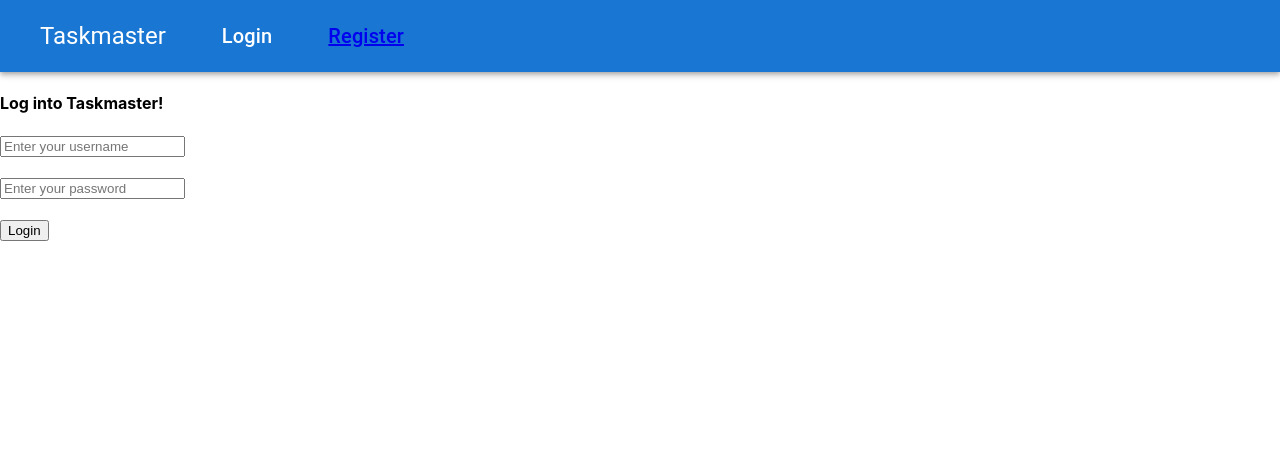
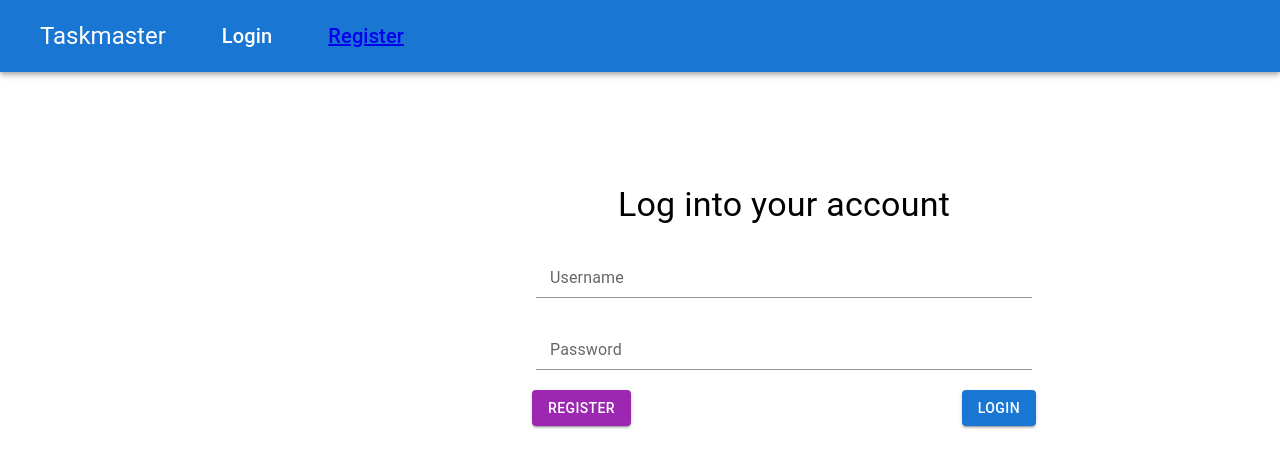
Before and after one commit to 220509-web-dev/taskmaster-ui, a React (Create React App) app: page /login in a window 1280 px wide. Shown: the top 468 px of the page. Built offline with nearby package versions, Linux system fonts and the light colour scheme.

Commit message:
converted Login to use MUI and similar structure as Register

```diff
--- a/src/components/Login.tsx
+++ b/src/components/Login.tsx
@@ -1,4 +1,7 @@
+import { css } from "@emotion/css";
+import { Button, FormControl, Input, InputLabel, Typography } from "@mui/material";
 import { SyntheticEvent, useState } from "react";
+import { Link, useNavigate } from "react-router-dom";
 import { Navigate } from "react-router-dom";
 import { User } from "../models/user";
 import ErrorMessage from "./ErrorMessage";
@@ -8,36 +11,40 @@ interface ILoginProps {
     setCurrentUser: (nextUser: User) => void
 }
 
+type LoginForm = {
+    username: string;
+    password: string;
+}
+
 function Login(props: ILoginProps) {
 
-    // destructuring assignment
-    const [username, setUsername] = useState('');
-    const [password, setPassword] = useState('');
-    const [errorMsg, setErrorMsg] = useState<string>(); // TS provides generics
+    const navigate = useNavigate();
 
-    let updateUsername = (e: SyntheticEvent) => {
-        // YOU CANNOT UPDATE PIECES OF STATE DIRECTLY BECAUSE STATE IS IMMUTABLE! USE THE SETTER PROVIDED BY useState!
-        // username = (e.target as HTMLInputElement).value;
-        setUsername((e.target as HTMLInputElement).value);
-    }
+    const [formData, setFormData] = useState<LoginForm>({
+        username: '',
+        password: ''
+    });
 
-    let updatePassword = (e: SyntheticEvent) => {
-        setPassword((e.target as HTMLInputElement).value);
+    const [errorMsg, setErrorMsg] = useState<string>();
+
+    let handleChange = (e: any) => {
+        const { name, value } = e.target;
+        setFormData({...formData, [name]: value});
     }
 
     let login = async (e: SyntheticEvent) => {
 
-        // Prevent whatever default event logic would run otherwise (we only want our logic to run)
-        e.preventDefault();
+        const { username, password } = formData;
 
         if (!username || !password) {
             setErrorMsg('You must provide a username and a password!');
+            return;
         } else {
             setErrorMsg('');
         }
 
         try {
-            let resp = await fetch('http://taskmasterapi-env.eba-6rxd6zer.us-east-1.elasticbeanstalk.com/taskmaster/auth', {
+            let resp = await fetch(`${process.env.REACT_APP_API_URL}/auth`, {
                 method: 'POST',
                 headers: {
                     'Content-Type': 'application/json'
@@ -57,23 +64,78 @@ function Login(props: ILoginProps) {
     }
 
     return (
+
         props.currentUser ? <Navigate to="/dashboard"/> :
-        <>
-            <h4>Log into Taskmaster!</h4>
-            <div id="login-form">
-                <input type="text" id="login-username" placeholder="Enter your username" onChange={updateUsername}/>
-                <br/><br/>
-                <input type="password" id="login-password" placeholder="Enter your password" onChange={updatePassword}/>
-                <br/><br/>
-                <button id="login-button" onClick={login}>Login</button>
-                <br/><br/>
+
+        <div
+            id="login-component"
+            className={css`
+                justify-content: center;
+                margin-left: 32rem;
+                margin-top: 6rem;
+                padding: 1rem;
+                width: 40%;`}>
+
+            <Typography align="center" variant="h4">Log into your account</Typography>
+
+            <div
+                id="login-form-fields"
+                className={css`padding: .5rem;`}>
+
+                <FormControl margin="normal" fullWidth>
+                    <InputLabel htmlFor="username">Username</InputLabel>
+                    <Input
+                        onChange={handleChange}
+                        id="username"
+                        name="username"
+                        type="text"
+                        placeholder="Enter your username"
+                    />
+                </FormControl>
+
+                <FormControl margin="normal" fullWidth>
+                    <InputLabel htmlFor="password">Password</InputLabel>
+                    <Input
+                        onChange={handleChange}
+                        id="password"
+                        name="password"
+                        type="password"
+                        placeholder="Enter your password"
+                    />
+                </FormControl>
             </div>
-            { errorMsg ?
-                <ErrorMessage errorMessage={errorMsg}/>
-                :
-                <></>
-            }
-        </>
+
+            <div
+                id="options-container"
+                className={css`margin: .25rem;`}>
+
+                <Button
+                    id="nav-to-register-button"
+                    className={css`float: left;`}
+                    onClick={() => navigate('/register')}
+                    variant="contained"
+                    color="secondary"
+                    size="medium">Register</Button>
+
+                <Button
+                    id="login-button"
+                    className={css`float: right;`}
+                    onClick={login}
+                    variant="contained"
+                    color="primary"
+                    size="medium">Login</Button>
+
+            </div>
+
+            <div
+                id="error-container"
+                className={css`
+                    margin-top: 4rem;`}>
+                { errorMsg ? <ErrorMessage errorMessage={errorMsg}/> : <></> }
+            </div>
+
+
+        </div>
     );
 
 }
```
